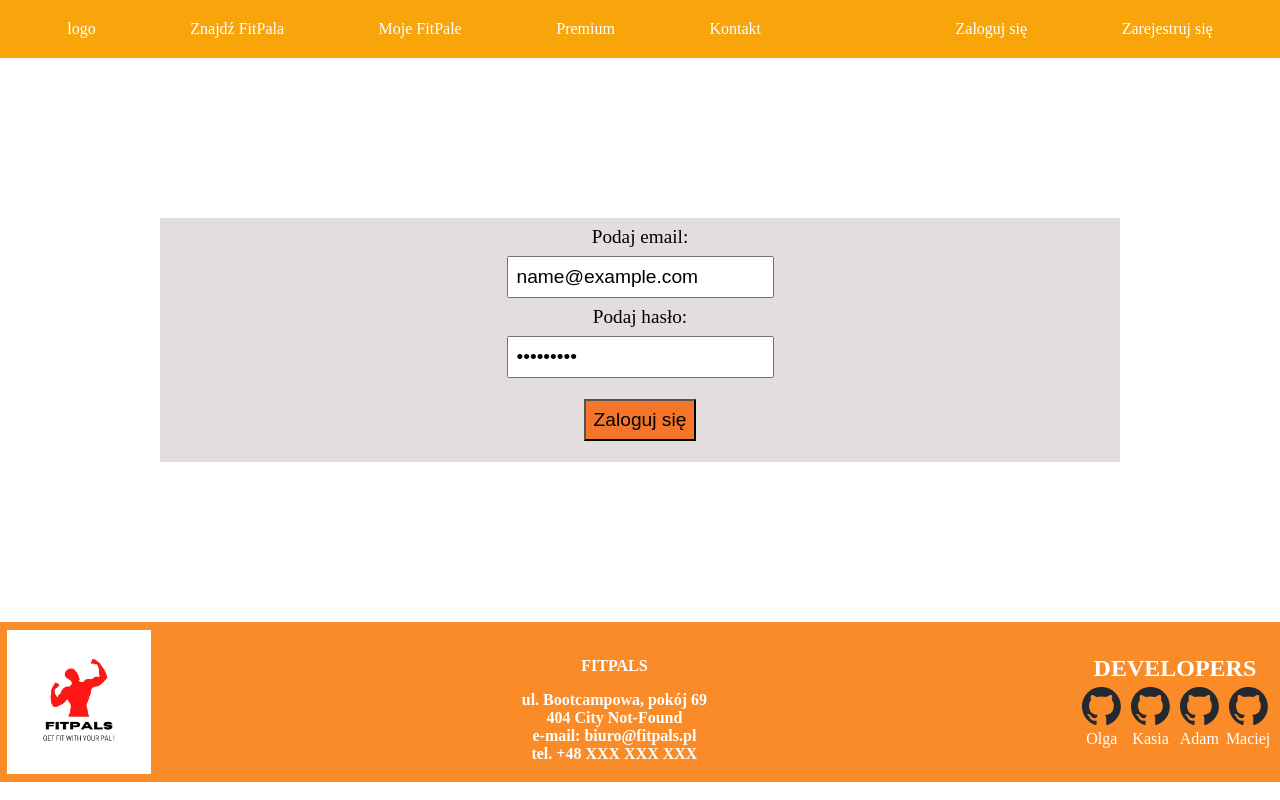
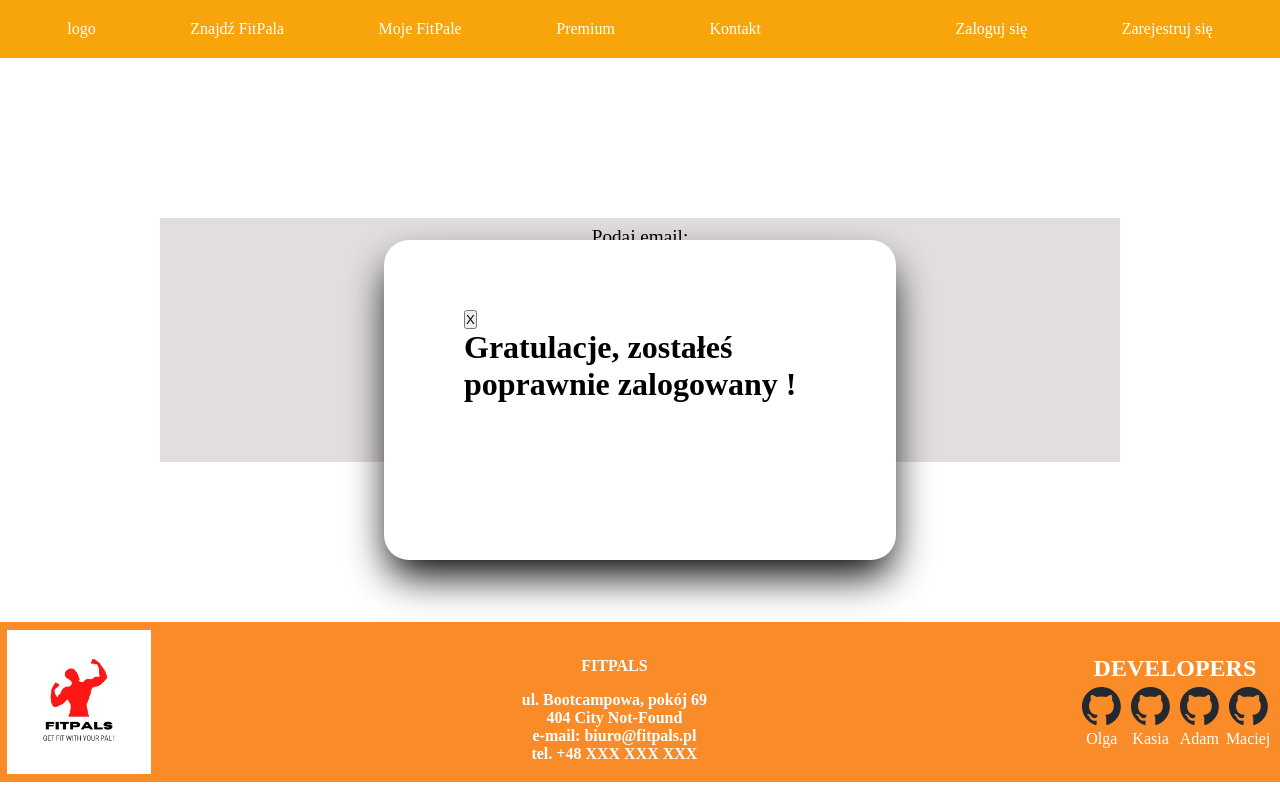
Before and after one commit to infoshareacademy/jfdzr8-team-szalone-wiewiory, a React (Create React App) app in the folder fitpals/: page /login in a window 1280 px wide. Both pictures are taken after typing "name@example.com", "Sample123" into the empty fields and a click on the button "Zaloguj się". Built offline with nearby package versions, Linux system fonts and the light colour scheme; no server answers.

Commit message:
added modals for login and register page after logging and registering user (log/register successful)

```diff
--- a/fitpals/src/components/Authorization/LoginPage.jsx
+++ b/fitpals/src/components/Authorization/LoginPage.jsx
@@ -2,8 +2,11 @@ import { signInWithEmailAndPassword } from "firebase/auth";
 import { auth } from "../../api/firebase";
 import { firebaseErrors } from "./firebaseErrors";
 import styles from "./RegisterPage.module.css";
+import React, { useState } from "react";
+import { LoginModal } from "../Modals/LoginModal/LoginModal";
 
 export const LoginPage = () => {
+  const [show, setShow] = useState(false);
   const handleLogin = (e) => {
     e.preventDefault();
     const { email, password } = e.target;
@@ -37,9 +40,16 @@ export const LoginPage = () => {
         className={styles.input}
       />
 
-      <button type="submit" className={styles.submit}>
+      <button
+        onClick={() => {
+          setShow(true);
+        }}
+        type="submit"
+        className={styles.submit}
+      >
         Zaloguj się
       </button>
+      <LoginModal show={show} setShow={setShow} />
     </form>
   );
 };
--- a/fitpals/src/components/Authorization/RegisterPage.jsx
+++ b/fitpals/src/components/Authorization/RegisterPage.jsx
@@ -4,10 +4,12 @@ import { firebaseErrors } from "./firebaseErrors";
 import styles from "./RegisterPage.module.css";
 import { db } from "../../api/firebase";
 import { addDoc, collection } from "firebase/firestore";
+import React, { useState } from "react";
+import { RegisterModal } from "../Modals/RegisterModal/RegisterModal";
 
 export const RegisterPage = () => {
   const usersCollection = collection(db, "Users");
-
+  const [show, setShow] = useState(false);
   const handleRegister = async (e) => {
     e.preventDefault();
     const { email, password } = e.target;
@@ -48,9 +50,16 @@ export const RegisterPage = () => {
         className={styles.input}
       />
 
-      <button type="submit" className={styles.submit}>
+      <button
+        onClick={() => {
+          setShow(true);
+        }}
+        type="submit"
+        className={styles.submit}
+      >
         Zarejestruj się
       </button>
+      <RegisterModal show={show} setShow={setShow} />
     </form>
   );
 };
--- /dev/null
+++ b/fitpals/src/components/Modals/LoginModal/LoginModal.jsx
@@ -0,0 +1,21 @@
+import React from "react";
+import styles from "./LoginModal.module.css";
+
+export const LoginModal = ({ show, setShow }) => {
+  const content = show && (
+    <div className={styles.overlay}>
+      <div className={styles.modal}>
+        <button
+          className={styles.modalClose}
+          type="button"
+          onClick={() => setShow(false)}
+        >
+          X
+        </button>
+        <h1>Gratulacje, zostałeś poprawnie zalogowany !</h1>
+      </div>
+    </div>
+  );
+
+  return content;
+};
--- /dev/null
+++ b/fitpals/src/components/Modals/LoginModal/LoginModal.module.css
@@ -0,0 +1,14 @@
+.modal {
+  padding: 70px 80px 0;
+  top: 50%;
+  transform: translateY(-50%);
+  left: 0;
+  right: 0;
+  margin: 0 auto;
+  width: 40vw;
+  height: 40vh;
+  background-color: white;
+  box-shadow: 0 20px 40px -5px;
+  position: fixed;
+  border-radius: 25px;
+}
--- /dev/null
+++ b/fitpals/src/components/Modals/RegisterModal/RegisterModal.jsx
@@ -0,0 +1,21 @@
+import React from "react";
+import styles from "./RegisterModal.module.css";
+
+export const RegisterModal = ({ show, setShow }) => {
+  const content = show && (
+    <div className={styles.overlay}>
+      <div className={styles.modal}>
+        <button
+          className={styles.modalClose}
+          type="button"
+          onClick={() => setShow(false)}
+        >
+          X
+        </button>
+        <h1>Gratulacje, zostałeś poprawnie zarejestrowany !</h1>
+      </div>
+    </div>
+  );
+
+  return content;
+};
--- /dev/null
+++ b/fitpals/src/components/Modals/RegisterModal/RegisterModal.module.css
@@ -0,0 +1,14 @@
+.modal {
+  padding: 70px 80px 0;
+  top: 50%;
+  transform: translateY(-50%);
+  left: 0;
+  right: 0;
+  margin: 0 auto;
+  width: 40vw;
+  height: 40vh;
+  background-color: white;
+  box-shadow: 0 20px 40px -5px;
+  position: fixed;
+  border-radius: 25px;
+}
```
